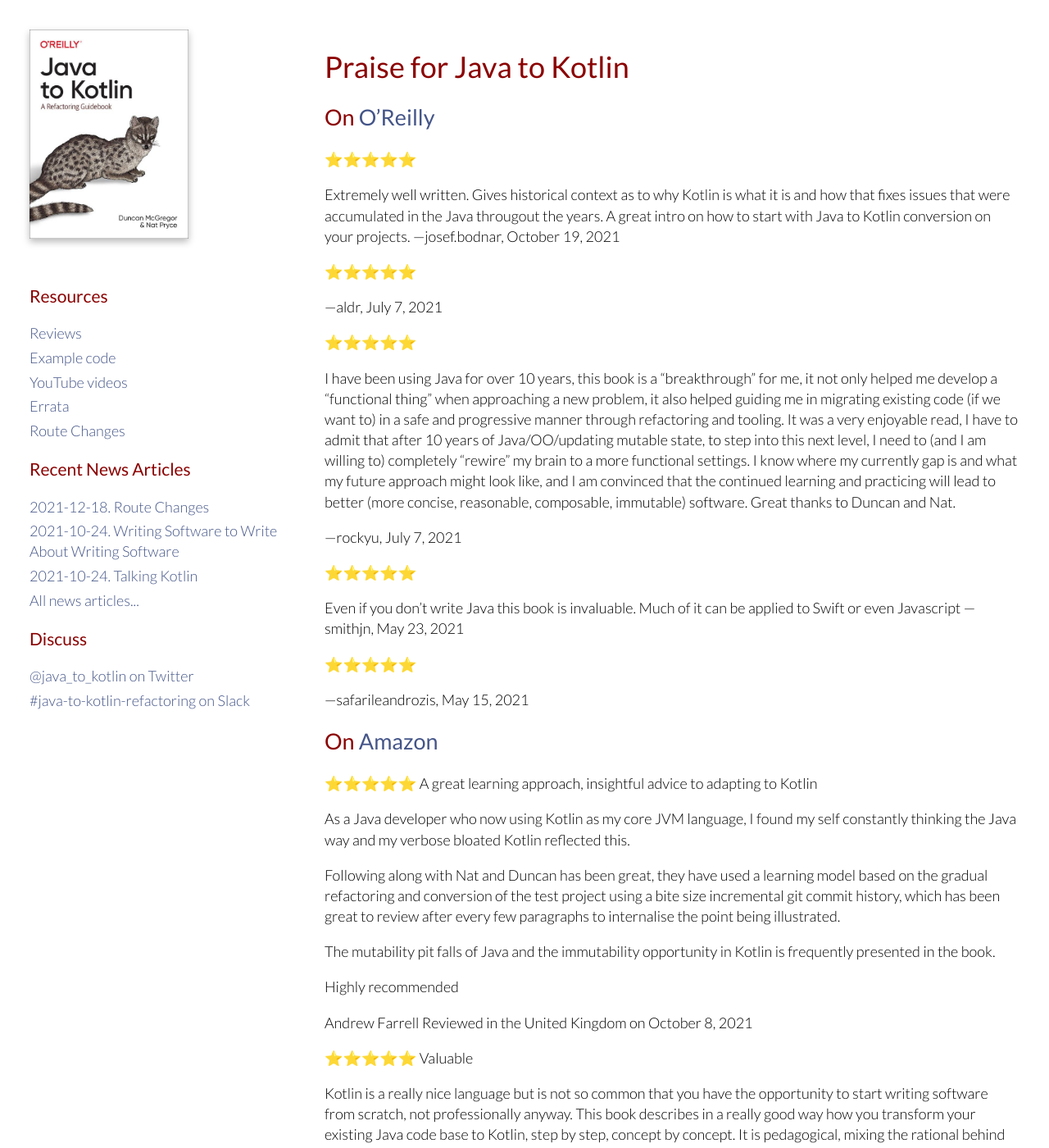
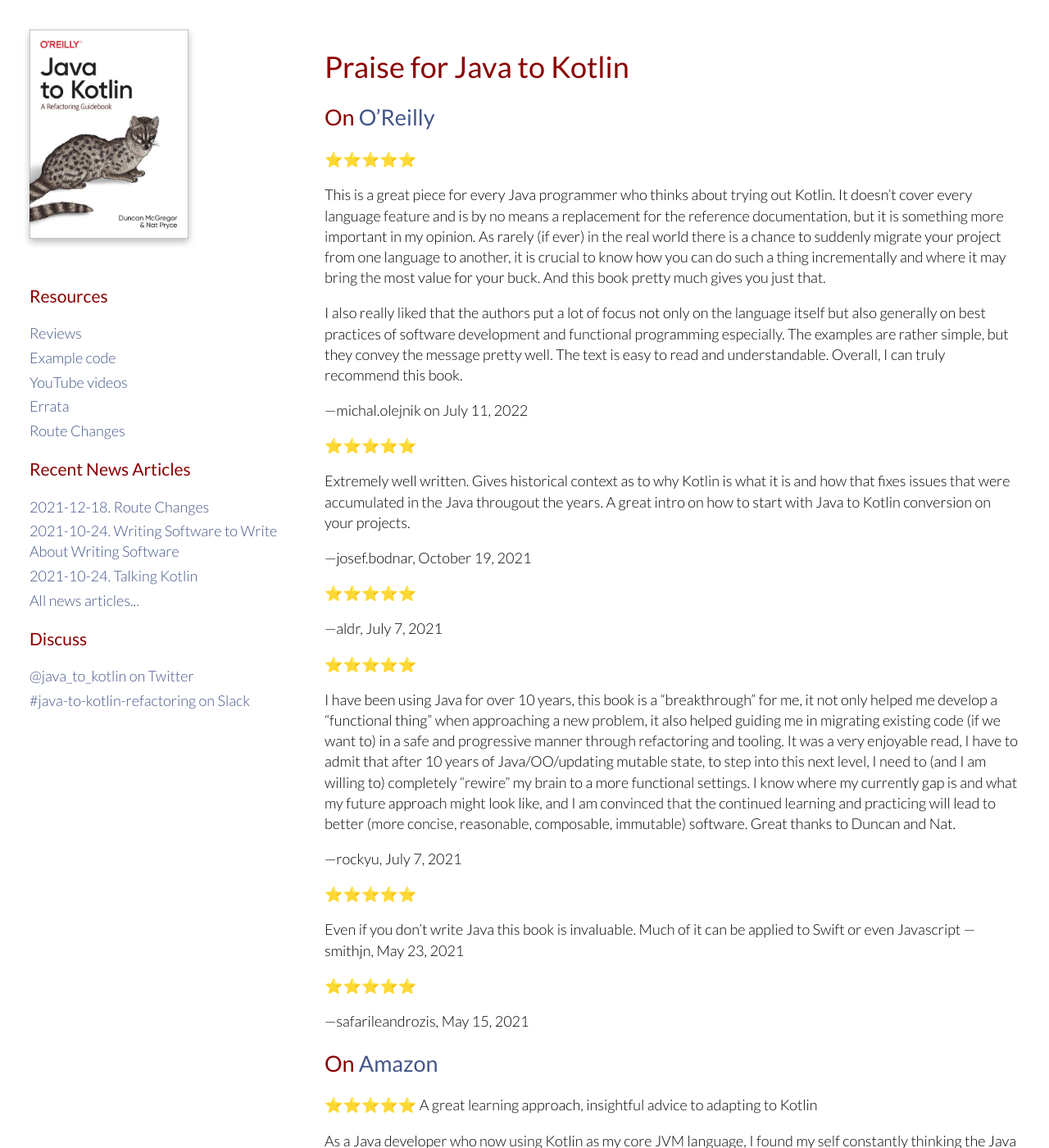
Before and after one commit to java-to-kotlin/java-to-kotlin.github.io, a Jekyll site: the page built from reviews.md, in a window 1280 px wide and 1400 px high. Shown: the whole window at 82% size. Built offline with Jekyll 4.4.1, drawn with Linux system fonts in a browser that asks for light colours; our own code applies the rules of GitHub Pages for plain Markdown files; some of the changed text lies outside the part shown.

Commit message:
Add another O'Reilly review

```diff
--- a/reviews.md
+++ b/reviews.md
@@ -2,9 +2,20 @@
 
 ## On [O'Reilly](https://learning.oreilly.com/library/view/java-to-kotlin/9781492082262/)
 
+
+> ⭐️⭐️⭐️⭐️⭐️
+>
+> This is a great piece for every Java programmer who thinks about trying out Kotlin. It doesn't cover every language feature and is by no means a replacement for the reference documentation, but it is something more important in my opinion. As rarely (if ever) in the real world there is a chance to suddenly migrate your project from one language to another, it is crucial to know how you can do such a thing incrementally and where it may bring the most value for your buck. And this book pretty much gives you just that.
+>
+>I also really liked that the authors put a lot of focus not only on the language itself but also generally on best practices of software development and functional programming especially. The examples are rather simple, but they convey the message pretty well. The text is easy to read and understandable. Overall, I can truly recommend this book.
+>
+> —michal.olejnik on July 11, 2022
+
+
 > ⭐️⭐️⭐️⭐️⭐️
 >
 > Extremely well written. Gives historical context as to why Kotlin is what it is and how that fixes issues that were accumulated in the Java througout the years. A great intro on how to start with Java to Kotlin conversion on your projects.
+>
 > —josef.bodnar, October 19, 2021
 
 
@@ -30,6 +41,7 @@
 >
 > —safarileandrozis, May 15, 2021
 
+
 ## On [Amazon](https://www.amazon.com/Java-Kotlin-Refactoring-Duncan-McGregor-dp-1492082279)
 
 > ⭐️⭐️⭐️⭐️⭐️ A great learning approach, insightful advice to adapting to Kotlin
@@ -42,7 +54,7 @@
 >
 > Highly recommended
 >
-> Andrew Farrell Reviewed in the United Kingdom on October 8, 2021
+> —Andrew Farrell Reviewed in the United Kingdom on October 8, 2021
 
 
 > ⭐️⭐️⭐️⭐️⭐️ Valuable
@@ -51,7 +63,7 @@
 >
 > Highly recommended.
 >
-> Torbjörn Reviewed in the United States on November 21, 2021
+> —Torbjörn Reviewed in the United States on November 21, 2021
 
 
 > ⭐️⭐️⭐️⭐️⭐️ Beyond expectations
@@ -60,11 +72,11 @@
 >
 > Note: this is not a book which I would recommend as a first read about Kotlin. As the authors state themselves, they didn't mean to teach the language, but rather build on top of the basic knowledge that someone should gather somewhere else. Once you have a nice grasp of the syntax and basics, you are good to go with this book.
 >
-> Piotr Krzemiński Reviewed in Poland on December 3, 2021
+> —Piotr Krzemiński Reviewed in Poland on December 3, 2021
 
 
 > ⭐️⭐️⭐️⭐️⭐️ Effective Java for Kotlin
 >
 > This book is not for those new to Kotlin but it is probably the best book for learning how to write Koltin. Much of what was best practice in Java no longer applies in Kotlin because it doesn't have the heavy handed OOP restrictions on it that Java has and is more of a hybrid language allowing OOP, FP, and DOP to all merge.
 >
-> Jswizzy Reviewed in the United States on December 12, 2021
+> —Jswizzy Reviewed in the United States on December 12, 2021
```
